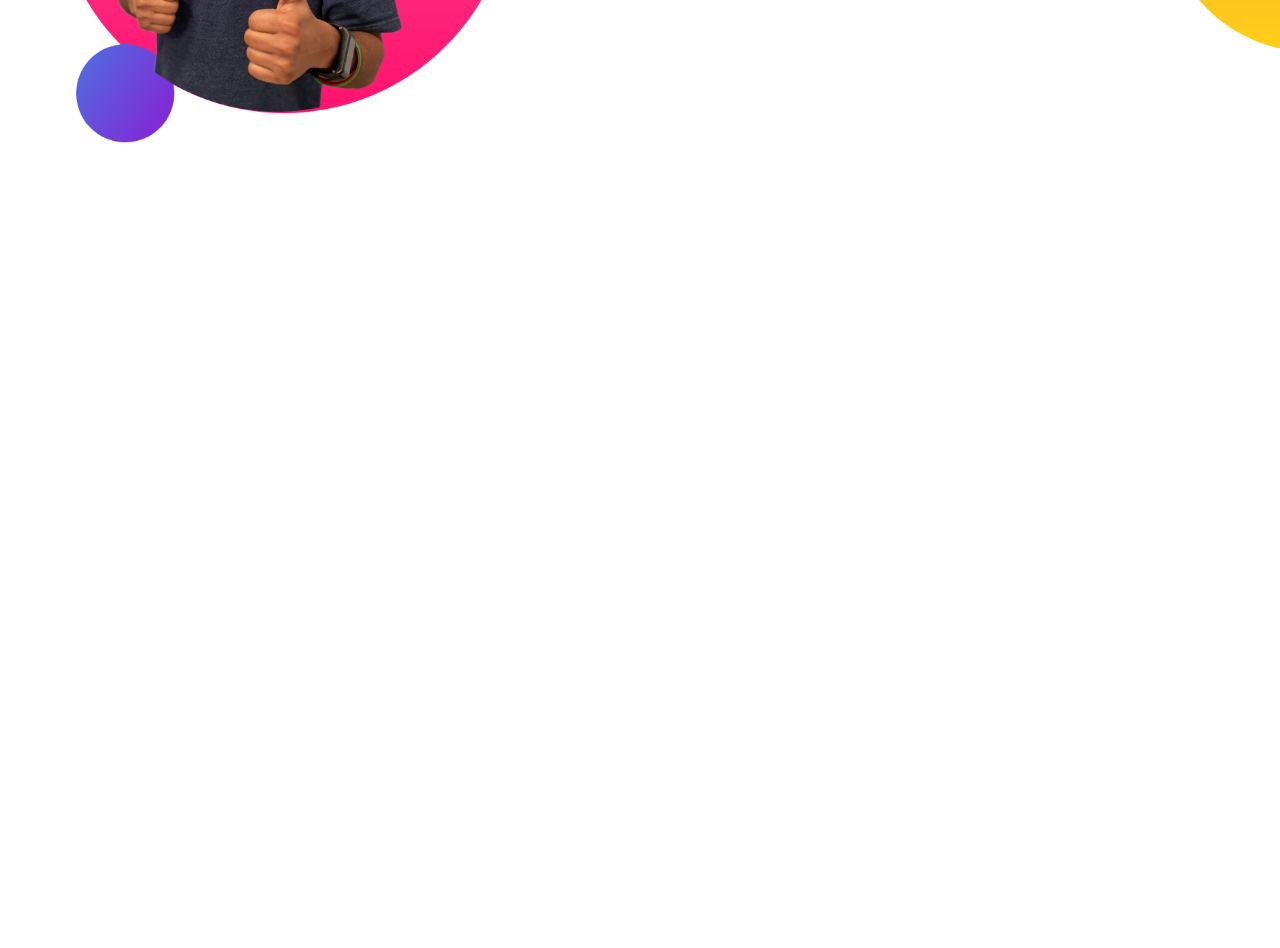
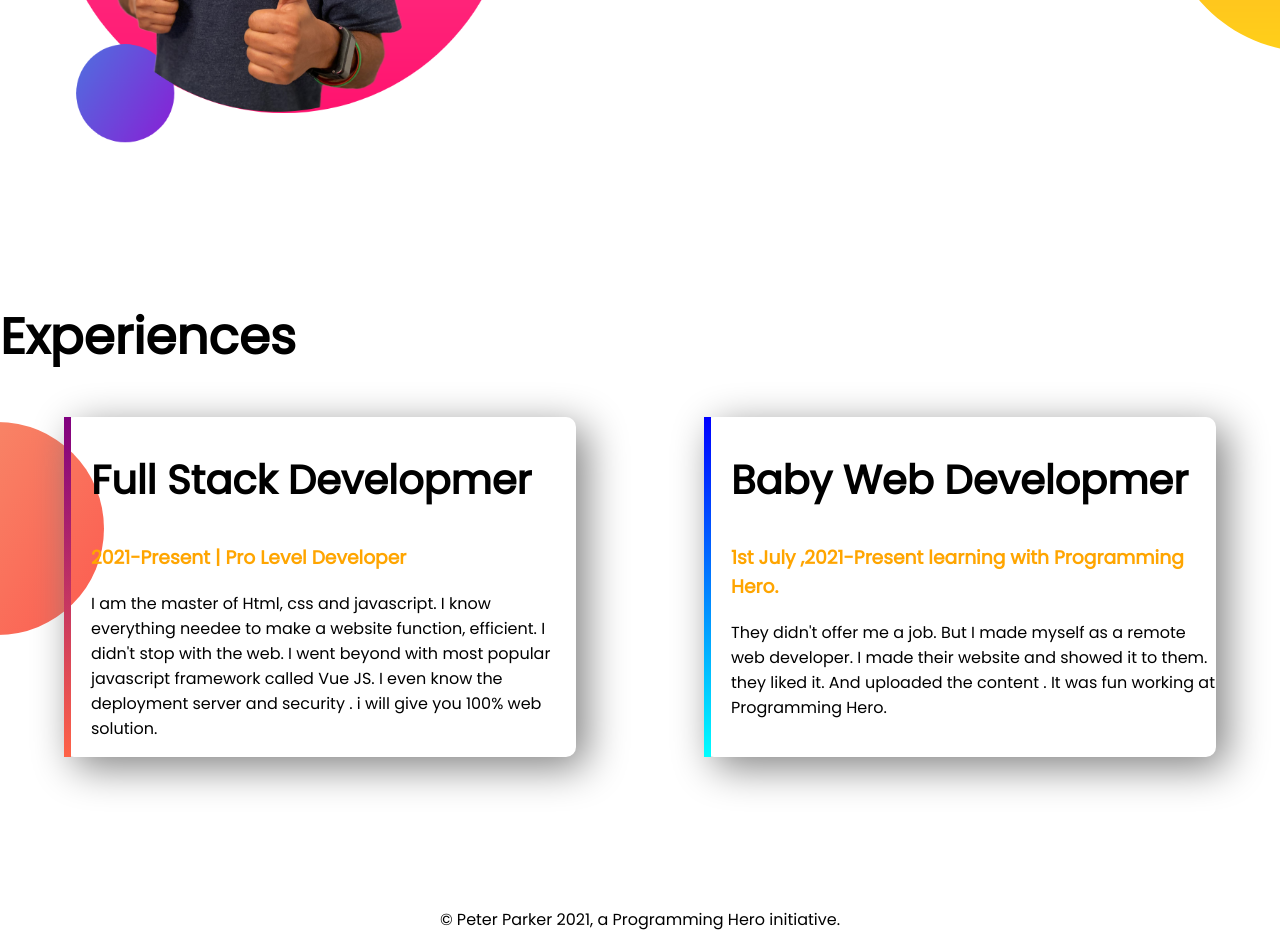
Before and after one commit to Sumona-Afrin-Joti/developer-portfolio, a plain HTML site: page index.html in a window 1280 px wide. Shown: the part 1006-1954 px from the top of the page. Before the commit the page ends 1306 px from the top, so only its background shows below. Drawn offline with Linux system fonts and the light colour scheme.

Commit message:
section 3 to last finishing

```diff
--- a/index.html
+++ b/index.html
@@ -13,7 +13,7 @@
     <link rel="stylesheet" href="style.css">
 </head>
 <body>
-   <section class="top-banner" id="top">
+   <section class="section1 flexible-container" id="top">
     <div class="half-width">
         <h1>Welcome to</h1>
     <h1><span class="orange-color">Peter Parker</span>  World !</h1>
@@ -28,7 +28,7 @@
     </div>
    </section>
 
-   <section class="banner2">
+   <section class="section2 flexible-container">
     <div class="half-width">
         <img src="images/jhankar2.png" alt="">
     </div>
@@ -39,5 +39,25 @@
         <a class="link-button" href="#top" target="_blank">DownLoad Ressume</a>
     </div>
    </section>
+
+   <section class="section3">
+    <h1>Experiences</h1>
+    <div class="flexible-container">
+        <div id="border-left1" class="experiences-item">
+            <h2>Full Stack Developmer</h1>
+            <h3  class="orange-color">2021-Present | Pro Level Developer</h3>
+            <p>I am the master of Html, css and javascript. I know everything needee to make a website function, efficient. I didn't stop with the web. I went beyond with most popular javascript framework called Vue JS. I even know the deployment server and security . i will give you 100% web solution.</p>
+        </div>
+        <div id="border-left2" class="experiences-item">
+            <h2>Baby Web Developmer</h1>
+            <h3  class="orange-color">1st July ,2021-Present learning with Programming Hero.</h3>
+            <p>They didn't offer me a job. But I made myself as a remote web developer. I made their website and showed it to them. they liked it. And uploaded the content . It was fun working at Programming Hero.</p>
+        </div>
+    </div>
+   </section>
+
+   <footer>
+       <p> © Peter Parker 2021, a Programming Hero initiative.</p>
+   </footer>
 </body>
 </html>
--- a/style.css
+++ b/style.css
@@ -5,11 +5,14 @@ body{
 h1{
     font-size: 50px;
 }
+h2{
+    font-size: 40px;
+}
 
 .orange-color{
     color:orange;
 }
-section{
+.flexible-container{
     display:flex;
     margin-bottom: 150px;
 }
@@ -28,12 +31,42 @@ section{
     font-weight: 700;
     border-radius: 5px;
 }
-.top-banner{
+.section1{
     background-image: url(images/top-banner.png);
     background-repeat: no-repeat;
 }
-.banner2{
+.section2{
     background-image: url(images/dream-bg.png);
     background-repeat: no-repeat;
     background-position: right;
 }
+
+.section3{
+    background-image: url(images/exp-bg.png);
+    background-repeat :no-repeat;
+    background-position: left;
+}
+
+.experiences-item{
+    width: 40%;
+    margin-left: 5%;
+    margin-right: 5%;
+    box-shadow: 10px 10px 40px gray;
+    padding-left: 20px;
+    border-radius: 10px;
+}
+
+#border-left1{
+    border-left: 7px solid;
+    border-image: linear-gradient(purple, tomato );
+    border-image-slice: 1;
+}
+#border-left2{
+    border-left: 7px solid;
+    border-image: linear-gradient(blue, cyan );
+    border-image-slice: 1;
+}
+
+footer p{
+    text-align: center;
+}
```
Also changed, not shown: images/jhankar vaia-bg.png (deleted), images/jhankar_vaia1-removebg-preview.png (deleted), jhankar vaia/jhankar vaia1.jpg (deleted), jhankar vaia/jhankar vaia2.jpg (deleted), jhankar vaia/jhankar vaia3.jpg (deleted), jhankar vaia/jhankar vaia4.jpg (deleted), jhankar vaia/jhankar vaia5.jpg (deleted), jhankar vaia/jhankar vaia6.jpg (deleted).
